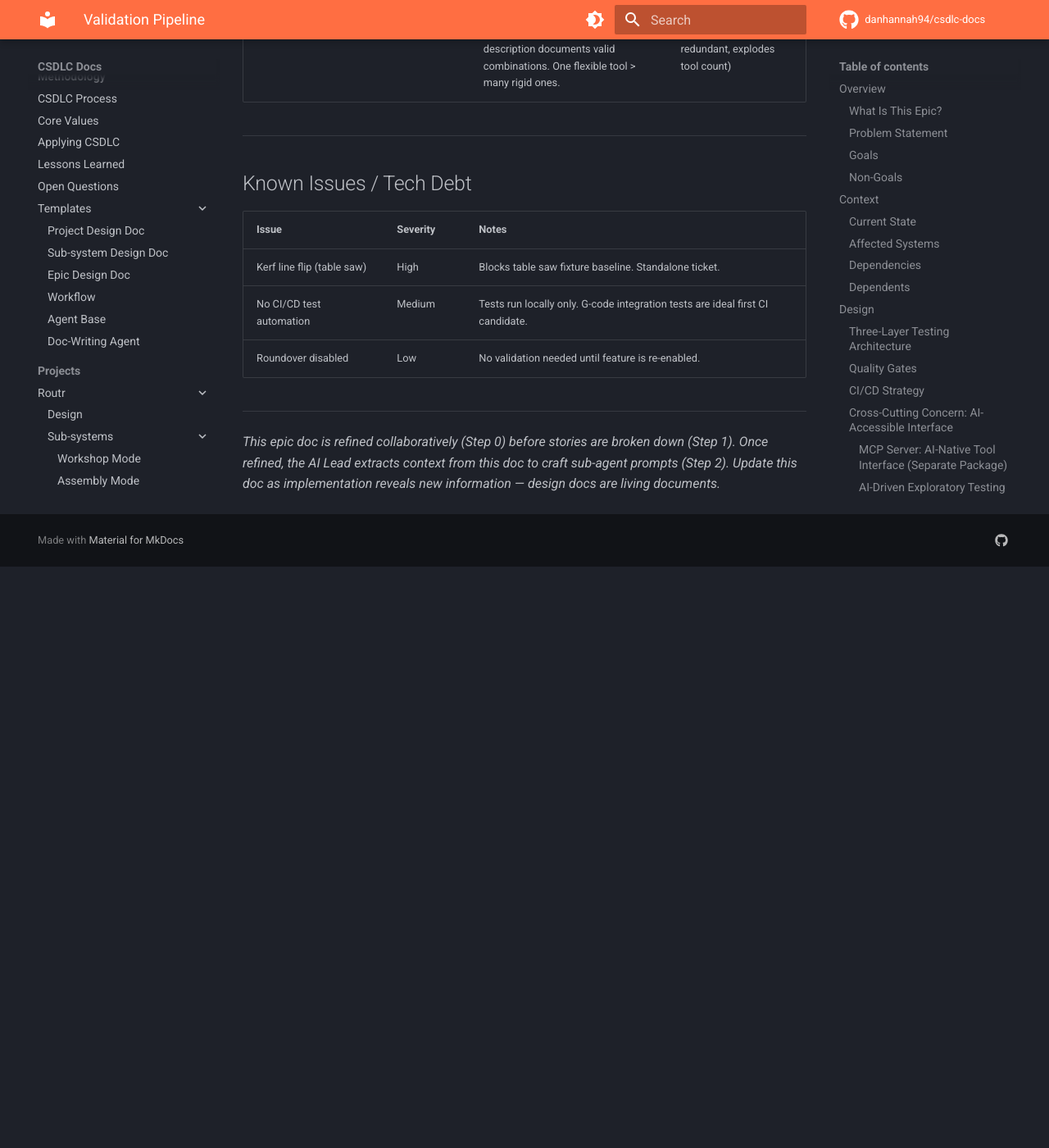
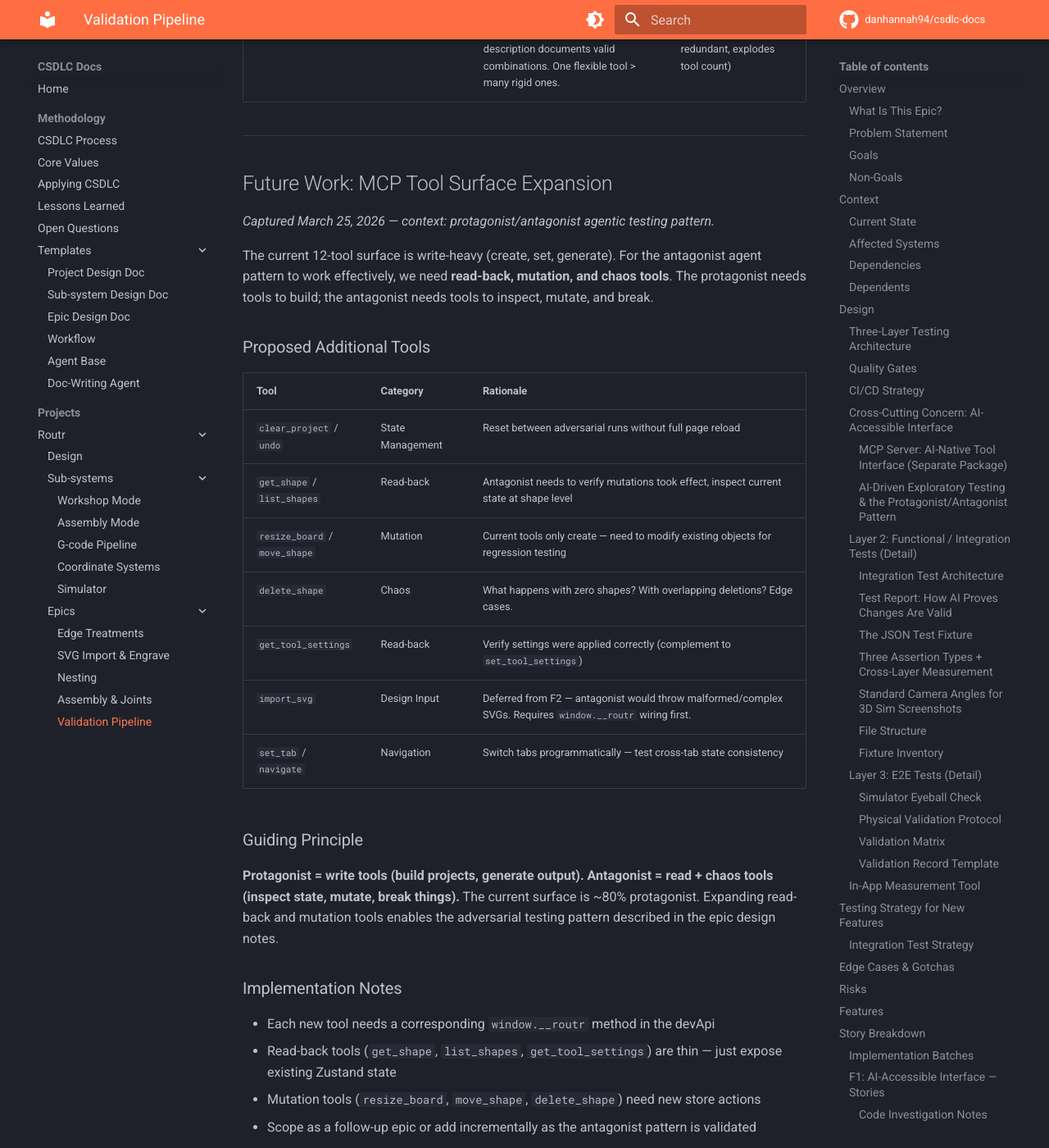
Before and after one commit to danhannah94/csdlc-docs, an MkDocs documentation site: the page built from docs/projects/routr/epics/validation.md, in a window 1280 px wide and 1400 px high, scrolled down 57770 px. Shown: the whole window at 82% size. Built offline with MkDocs 1.6.1 and Material for MkDocs 9.7.7, drawn with Linux system fonts in a browser that asks for light colours; comment, search, counter and statistics services are not loaded; before the commit the page ends 58461 px from its top, so only the background shows below that.

Commit message:
docs: add future MCP tool expansion section for antagonist pattern

```diff
--- a/docs/projects/routr/epics/validation.md
+++ b/docs/projects/routr/epics/validation.md
@@ -1202,6 +1202,37 @@ graph TD
 
 ---
 
+## Future Work: MCP Tool Surface Expansion
+
+*Captured March 25, 2026 — context: protagonist/antagonist agentic testing pattern.*
+
+The current 12-tool surface is write-heavy (create, set, generate). For the antagonist agent pattern to work effectively, we need **read-back, mutation, and chaos tools**. The protagonist needs tools to build; the antagonist needs tools to inspect, mutate, and break.
+
+### Proposed Additional Tools
+
+| Tool | Category | Rationale |
+|------|----------|-----------|
+| `clear_project` / `undo` | State Management | Reset between adversarial runs without full page reload |
+| `get_shape` / `list_shapes` | Read-back | Antagonist needs to verify mutations took effect, inspect current state at shape level |
+| `resize_board` / `move_shape` | Mutation | Current tools only create — need to modify existing objects for regression testing |
+| `delete_shape` | Chaos | What happens with zero shapes? With overlapping deletions? Edge cases. |
+| `get_tool_settings` | Read-back | Verify settings were applied correctly (complement to `set_tool_settings`) |
+| `import_svg` | Design Input | Deferred from F2 — antagonist would throw malformed/complex SVGs. Requires `window.__routr` wiring first. |
+| `set_tab` / `navigate` | Navigation | Switch tabs programmatically — test cross-tab state consistency |
+
+### Guiding Principle
+
+**Protagonist = write tools (build projects, generate output). Antagonist = read + chaos tools (inspect state, mutate, break things).** The current surface is ~80% protagonist. Expanding read-back and mutation tools enables the adversarial testing pattern described in the epic design notes.
+
+### Implementation Notes
+
+- Each new tool needs a corresponding `window.__routr` method in the devApi
+- Read-back tools (`get_shape`, `list_shapes`, `get_tool_settings`) are thin — just expose existing Zustand state
+- Mutation tools (`resize_board`, `move_shape`, `delete_shape`) need new store actions
+- Scope as a follow-up epic or add incrementally as the antagonist pattern is validated
+
+---
+
 ## Known Issues / Tech Debt
 
 | Issue | Severity | Notes |
```
